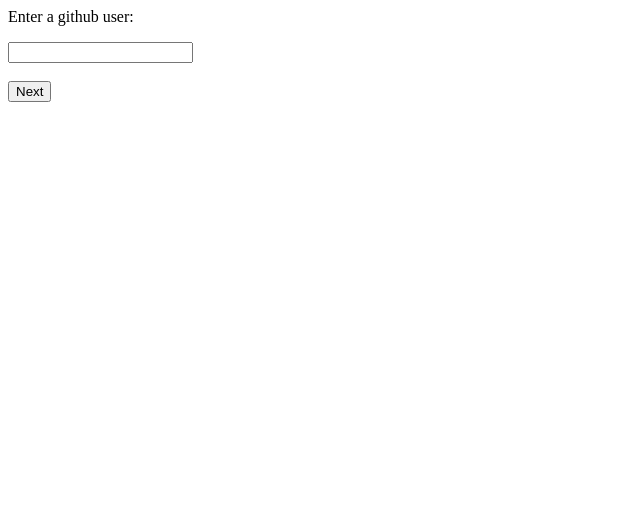
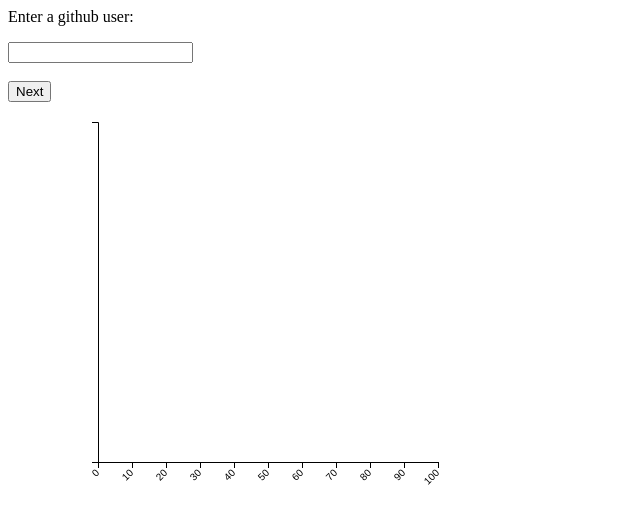
Before and after one commit to keanec10/keanec10.github.io, a plain HTML site: page index.html in a window 1280 px wide. Shown: the whole page, without its empty margins (0-640 px from the left). Drawn offline with nearby package versions, Linux system fonts and the light colour scheme.

Commit message:
Add files via upload

```diff
--- a/index.html
+++ b/index.html
@@ -31,12 +31,63 @@
 			<p>Loading...</p>
 		</div>
 
+		<div id="d3"></div>
+
+		<script src="https://d3js.org/d3.v4.js"></script>
+
 		<script type="text/javascript">
+
+			var phrases = [];
+			var phrasesMax = 0;
+
+			var margin = {top: 20, right: 30, bottom: 40, left: 90},
+			    width = 460 - margin.left - margin.right,
+			    height = 400 - margin.top - margin.bottom;
+
+			// append the svg object to the body of the page
+			var svg = d3.select("#d3")
+			  .append("svg")
+			    .attr("width", width + margin.left + margin.right)
+			    .attr("height", height + margin.top + margin.bottom)
+			  .append("g")
+			    .attr("transform",
+			          "translate(" + margin.left + "," + margin.top + ")");
+
+
+
+			// Add X axis
+			var x = d3.scaleLinear()
+			.domain([0, 100])
+			.range([ 0, width]);
+			svg.append("g")
+			.attr("transform", "translate(0," + height + ")")
+			.call(d3.axisBottom(x))
+			.selectAll("text")
+			.attr("transform", "translate(-10,0)rotate(-45)")
+			.style("text-anchor", "end");
+
+			// Y axis
+			var y = d3.scaleBand()
+			.range([ 0, height ])
+			.domain(phrases.map(function(d) { return d.phrase; }))
+			.padding(.1);
+			svg.append("g")
+			.call(d3.axisLeft(y))
+
+			//Bars
+			svg.selectAll("myRect")
+			.data(phrases)
+			.enter()
+			.append("rect")
+			.attr("x", x(0) )
+			.attr("y", function(d) { return y(d.phrase); })
+			.attr("width", function(d) { return x(d.count); })
+			.attr("height", y.bandwidth() )
+			.attr("fill", "#69b3a2")
 
 			var userChecked = false;
 			var user;
 			var repos;
-			var phrases = {};
 
 			function checkUser() {
 
@@ -73,14 +124,17 @@
 
 				document.getElementById("loadingScreen").style.display = "inline";
 				document.getElementById("phraseScreen").style.display = "none";
-				var phrase = document.getElementById("phrase").value;
-				if (phrase == "") {
+				var inputPhrase = document.getElementById("phrase").value;
+				if (inputPhrase == "") {
 					alert("Can't search for an empty phrase! Try again");
 					document.getElementById("data").innerHTML = "";
 					return;
 				}
 
-				phrases[phrase] = 0;
+				currentPhraseObj = {
+					phrase : inputPhrase,
+					count : 0
+				};
 
 				for (var i = 0; i < repos.length; i++) {
 					var repoUrl = repos[i].contents_url.replace("{+path}", "");
@@ -104,13 +158,18 @@
 
 					function scanFile() {
 
-						phrases[phrase] += occurencesOfPatternInText(phrase, this.responseText);
+						currentPhraseObj.count += occurencesOfPatternInText(currentPhraseObj.phrase, this.responseText);
 						filesScanned++;
 						if (filesScanned == numOfFiles) {
+							phrases.push(currentPhraseObj);
+							if (currentPhraseObj.count > phrasesMax) {
+								phrasesMax = currentPhraseObj.count;
+							}
 							document.getElementById("loadingScreen").style.display = "none";
 							document.getElementById("dataScreen").style.display = "inline";
 							document.getElementById("phraseScreen").style.display = "inline";
-							document.getElementById("data").innerHTML = "Number of occurences of '" + phrase + "' in " + user + "'s files: " + phrases[phrase];
+							document.getElementById("data").innerHTML = "Number of occurences of '" + currentPhraseObj.phrase + "' in " + user + "'s files: " + currentPhraseObj.count;
+							updateUI();
 						}
 
 					}
```
